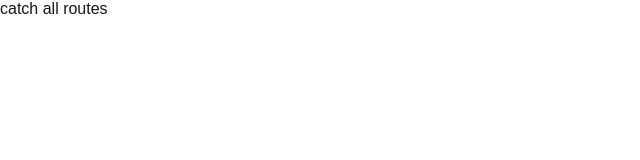
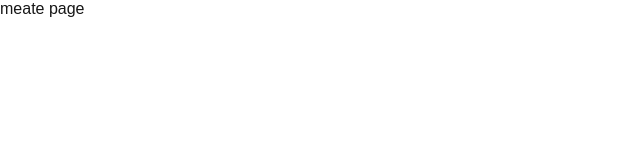
Before and after one commit to Chanuka999/nextjs_tutorial, a Next.js app in the folder myfirstapp/: page /product/meat in a window 1280 px wide. Shown: the top 160 px of the page, without its empty margins (0-640 px from the left). Built offline with nearby package versions, Linux system fonts and the light colour scheme.

Commit message:
Add groceries and meat page components

```diff
--- /dev/null
+++ b/myfirstapp/src/app/product/meat/page.jsx
@@ -0,0 +1,7 @@
+import React from "react";
+
+const page = () => {
+  return <div>meate page</div>;
+};
+
+export default page;
```
Also changed, not shown: myfirstapp/src/app/product/groseries/page.jsx (added, +7 -0 lines).
